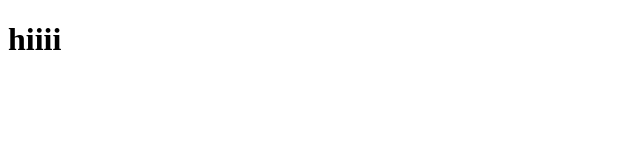
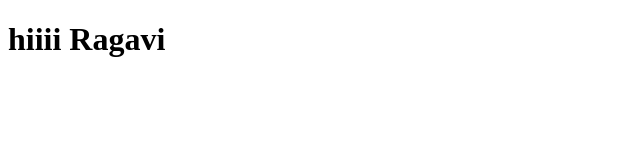
Before and after one commit to Ragavi17/MERN, a plain HTML site: page index.html in a window 1280 px wide. Shown: the whole page, without its empty margins (0-640 px from the left). Drawn offline with Linux system fonts and the light colour scheme.

Commit message:
Update index.html

```diff
--- a/index.html
+++ b/index.html
@@ -1,2 +1,2 @@
 <!DOCTYPE html>
-<h1>hiiii</h1>
+<h1>hiiii Ragavi</h1>
```
